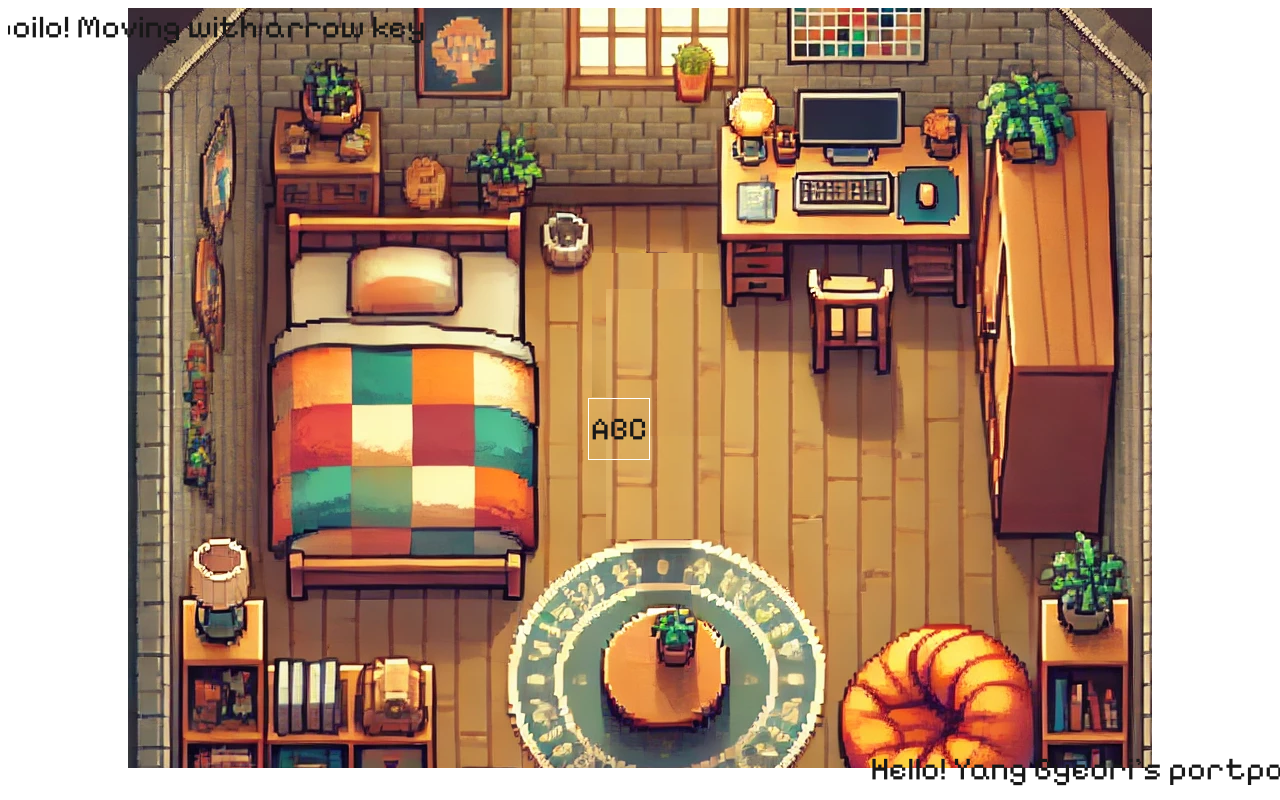
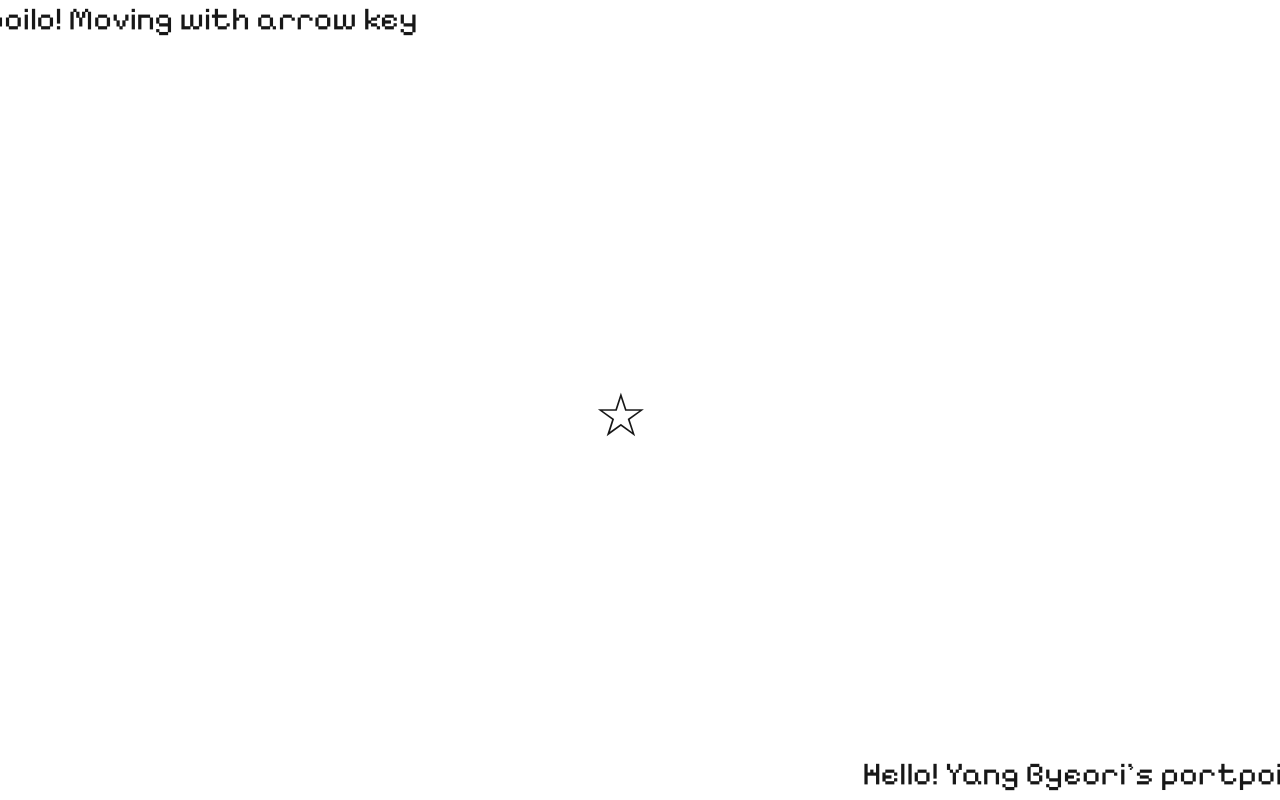
Before and after one commit to 313yang/2025_portfolio, a Preact app: page / in a window 1280 px wide. Built offline with nearby package versions, Linux system fonts and the light colour scheme.

Commit message:
Fix: 주석 추가 및  스타일수정정

```diff
--- a/index.html
+++ b/index.html
@@ -8,7 +8,7 @@
   <link rel="preconnect" href="https://fonts.gstatic.com" crossorigin>
   <link href="https://fonts.googleapis.com/css2?family=Pixelify+Sans:wght@400..700&display=swap" rel="stylesheet">
   <meta name="viewport" content="width=device-width, initial-scale=1.0" />
-  <title>Wellcome to Yang Byeori's portpolio</title>
+  <title>Wellcome to Yang Byeori's portfolio</title>
 </head>
 
 <body>
--- a/package.json
+++ b/package.json
@@ -1,5 +1,5 @@
 {
-  "name": "2025portpolio",
+  "name": "2025portfolio",
   "private": true,
   "version": "0.0.0",
   "type": "module",
--- a/src/app.tsx
+++ b/src/app.tsx
@@ -1,4 +1,4 @@
-import { Suspense, useLayoutEffect, useState } from "preact/compat";
+import { Suspense, useLayoutEffect, useRef, useState, KeyboardEvent} from "preact/compat";
 import Loading from "./components/loading";
 import { moveCharacter, PositionType } from "./libs/functions";
 import Header from "./components/layout/header";
@@ -10,22 +10,38 @@ const caracterSize = 60;
 export function App() {
   const [transform, setTranform] = useState<string>("");
   const [position, setPosition] = useState<PositionType>({ x: 0, y: 0 });
+  const mainRef = useRef<HTMLDivElement | null>(null);
 
   useLayoutEffect(() => {
+    // 최초 로드 시 정중앙에 위치하도록
     const x = window.innerWidth / 2 - caracterSize;
     const y = window.innerHeight / 2 - caracterSize;
     setTranform(`translate(${x}px, ${y}px)`);
     setPosition({ x, y });
+
+    // 최초 로드 시 포커스 되도록록
+    mainRef.current && mainRef.current.focus();
   }, []);
+
+
+  /**
+   * keydown이벤트로 캐릭터 위치를 이동시킵니다.
+   */
+  const handleMoveCharacter = (event: KeyboardEvent<HTMLDivElement>) => {
+    const transform = moveCharacter(event, position);
+    transform && setTranform(transform);
+
+  };
 
   return (
     <Suspense fallback={<Loading />}>
+      <Header location={"top"} />
       <div
+        ref={mainRef}
         tabIndex={0}
         className="moveContainer"
-        onKeyDown={(event) => setTranform(moveCharacter(event, position) || "")}
+        onKeyDown={handleMoveCharacter}
       >
-        <Header location={"top"} />
         <div
           className="character"
 
@@ -34,10 +50,10 @@ export function App() {
             height: caracterSize,
             transform
           }}>
-          <p>ABC</p>
+          <p>☆</p>
         </div>
-        <Header location={"bottom"} />
       </div>
+      <Header location={"bottom"} />
     </Suspense>
   );
 }
--- a/src/index.css
+++ b/src/index.css
@@ -16,4 +16,5 @@ body {
   font-family: "Pixelify Sans", serif;
   font-size: 32px;
   overflow: hidden;
+  margin: 0;
 }
--- a/src/libs/functions.ts
+++ b/src/libs/functions.ts
@@ -43,6 +43,6 @@ export const moveCharacter = (event: any, position: PositionType) => {
     if (actionMap[event.code]) {
         return actionMap[event.code](position); // 키에 매핑된 동작 실행
     } else {
-        event.preventDefault();
+        return
     }
 };
--- a/src/styles/header.css
+++ b/src/styles/header.css
@@ -4,7 +4,7 @@
     box-sizing: border-box;
     position: relative;
     width: 100%;
-    height: 50px;
+    height: 45px;
   }
 
   .introduceText span {
--- a/src/styles/home.css
+++ b/src/styles/home.css
@@ -1,17 +1,21 @@
 .character {
-    border: 1px solid #ffffff;
+    /* border: 1px solid #ffffff; */
     display: flex;
     align-items: center;
     justify-content: center;
 }
 
 .character p {
-    margin: 0
+    margin: 0;
+    font-size: 60px;
 }
+
 .moveContainer {
     width: 100%;
-    height: calc(100vh - 40px);
-    background: url("/bg.png") no-repeat center;
+    margin: 0 10px;
+    height: calc(100vh - 95px);
+    border: 1px solid #ffffff;
+    /* background: url("/bg.png") no-repeat center; */
 }
 
 .moveContainer:focus {
```
